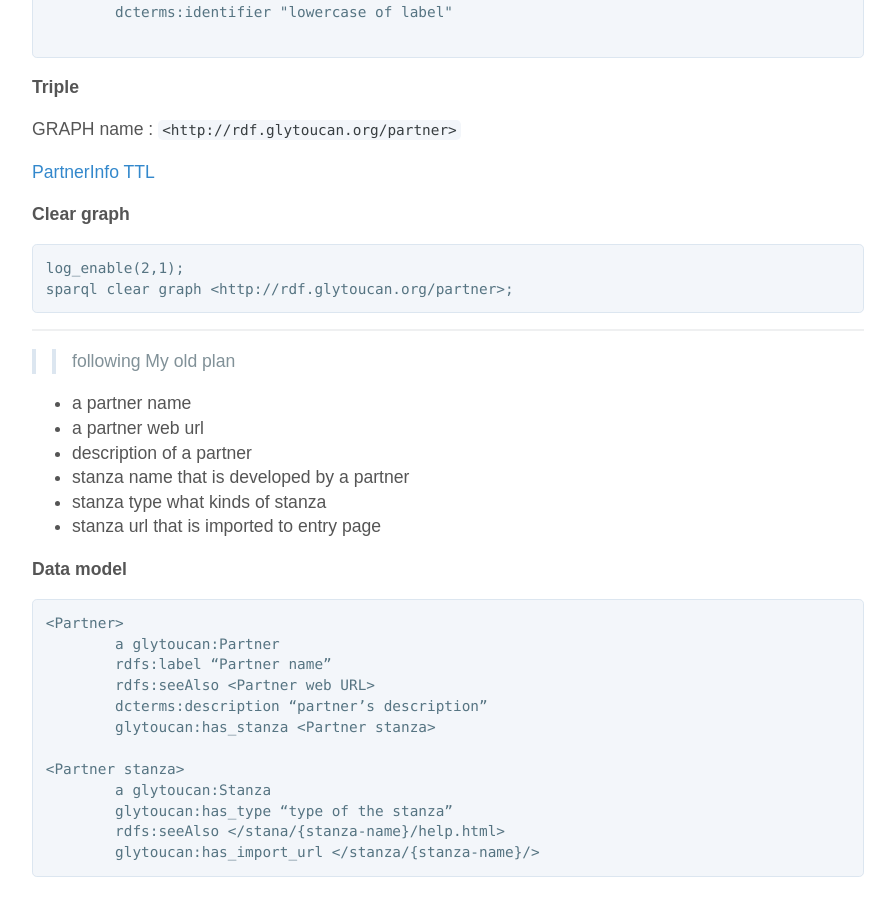
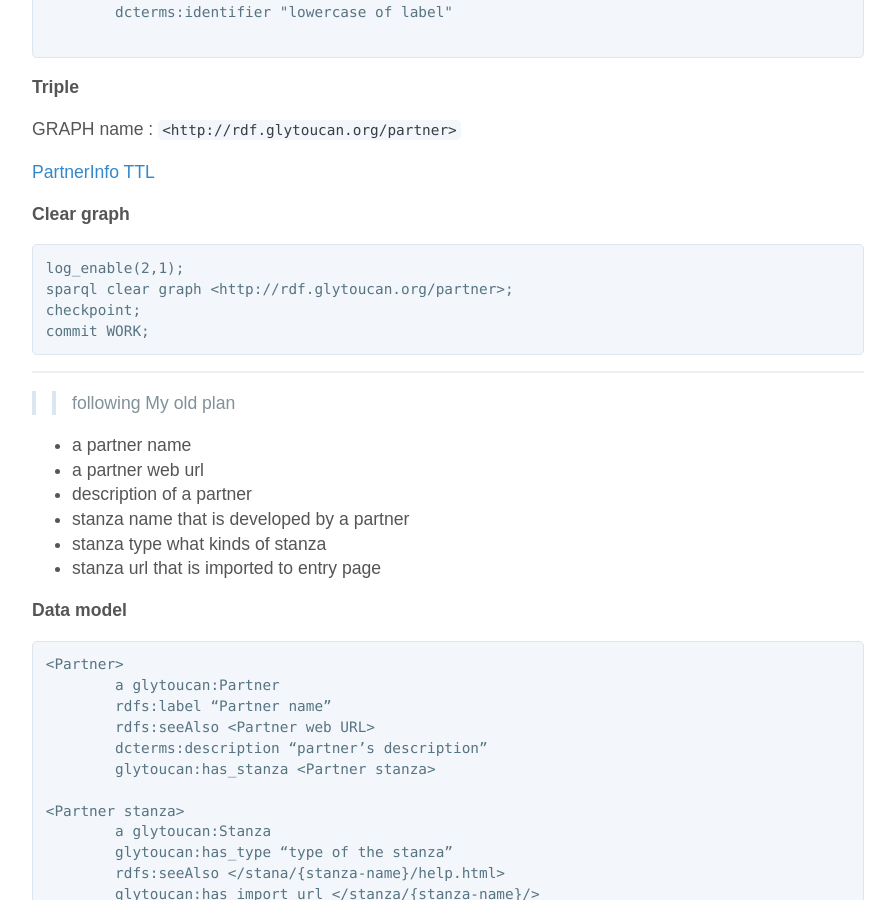
Before and after one commit to glytoucan/glytoucan, a Jekyll site: the page built from system/rdf/partnerInfoRdf.md, in a window 1280 px wide and 900 px high, scrolled down 577 px. Shown: the whole window, without its empty margins (192-1087 px from the left). Built offline with Jekyll 4.4.1, drawn with Linux system fonts in a browser that asks for light colours; nearby versions of some CDN libraries.

Commit message:
modified url of partner info rdf

````diff
--- a/system/rdf/partnerInfoRdf.md
+++ b/system/rdf/partnerInfoRdf.md
@@ -32,7 +32,7 @@
 
 GRAPH name : `<http://rdf.glytoucan.org/partner>`
 
-[PartnerInfo TTL](https://raw.githubusercontent.com/glytoucan/partner-info-rdf-data/master/PartnerInfo.ttl)
+[PartnerInfo TTL](https://bitbucket.org/glytoucan/partner-info-rdf/raw/cb128b98339ec3e19ce11a38e736ec34ed166408/PartnerInfo.ttl)
 
 
 **Clear graph**
@@ -40,6 +40,8 @@
 ```
 log_enable(2,1);
 sparql clear graph <http://rdf.glytoucan.org/partner>;
+checkpoint;
+commit WORK;
 ```
 
 
````
